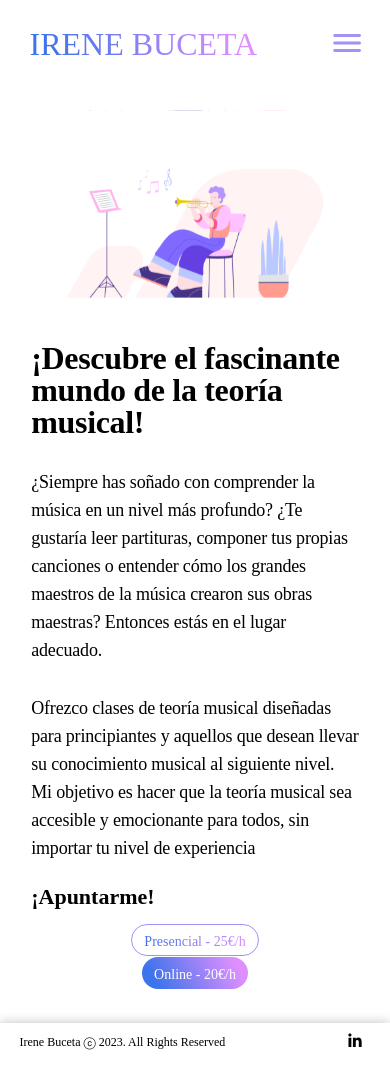
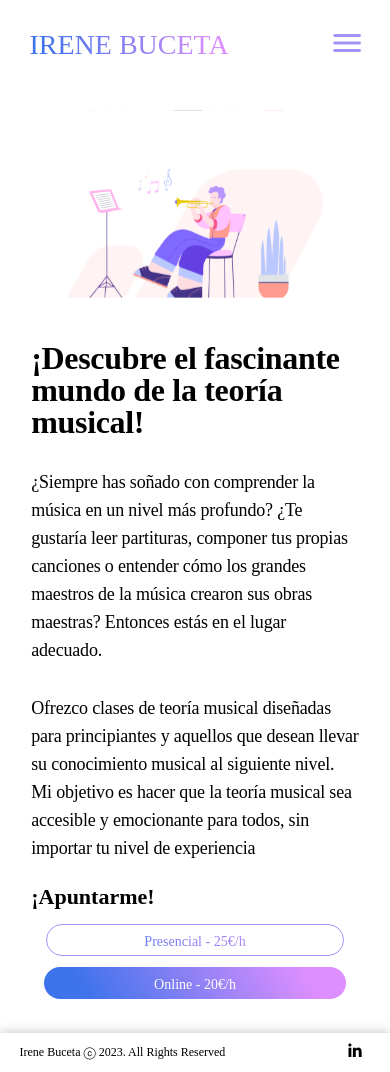
Before and after one commit to ireneBuz/clases, a Vue app: page /clases-teoria-musical in a window 390 px wide. Built offline with nearby package versions, Linux system fonts and the light colour scheme; a web font is replaced by a local one.

Commit message:
piano and theory temporary button fix

```diff
--- a/src/components/Navigation.vue
+++ b/src/components/Navigation.vue
@@ -295,6 +295,11 @@ nav .contacto a:hover {
 }
 
 @media (max-width: 440px) {
+
+    .title p {
+        font-size: 28px;
+    }
+
     .modal-content {
         width: 21.5rem;
     }
--- a/src/views/MusicalTheoryClassesView.vue
+++ b/src/views/MusicalTheoryClassesView.vue
@@ -187,8 +187,23 @@ import musicalTheoryImg from '/musicalTheoryImg.svg'
     padding-top: 0px;
   }
 
+
+  .musical-classes-info .musical-classes-info-button .musical-classes-info-button-presential a {
+    padding-left: 97px;
+    padding-right: 97px;
+
+
+  }
+
+  .musical-classes-info .musical-classes-info-button .musical-classes-info-button-remote a {
+    padding-left: 110px;
+    padding-right: 110px;
+
+  }
+
+
   .musical-classes-info .musical-classes-info-button .musical-classes-info-button-remote {
-    margin-top: 15px;
+    margin-top: 25px;
   }
 }
 </style>
--- a/src/views/PianoClassesView.vue
+++ b/src/views/PianoClassesView.vue
@@ -176,14 +176,26 @@ import pianoImg from '/pianoImg.svg'
   }
 
   .piano-classes-info .piano-classes-info-button {
+    text-align: center;
     display: block;
-    text-align: center;
+  }
+
+
+  .piano-classes-info .piano-classes-info-button .piano-classes-info-button-presential a {
+    padding-left: 97px;
+    padding-right: 97px;
+
 
   }
 
+  .piano-classes-info .piano-classes-info-button .piano-classes-info-button-remote a {
+    padding-left: 110px;
+    padding-right: 110px;
+
+  }
 
   .piano-classes-info .piano-classes-info-button .piano-classes-info-button-remote {
-    margin-top: 15px;
+    margin-top: 25px;
   }
 }
 </style>
```
